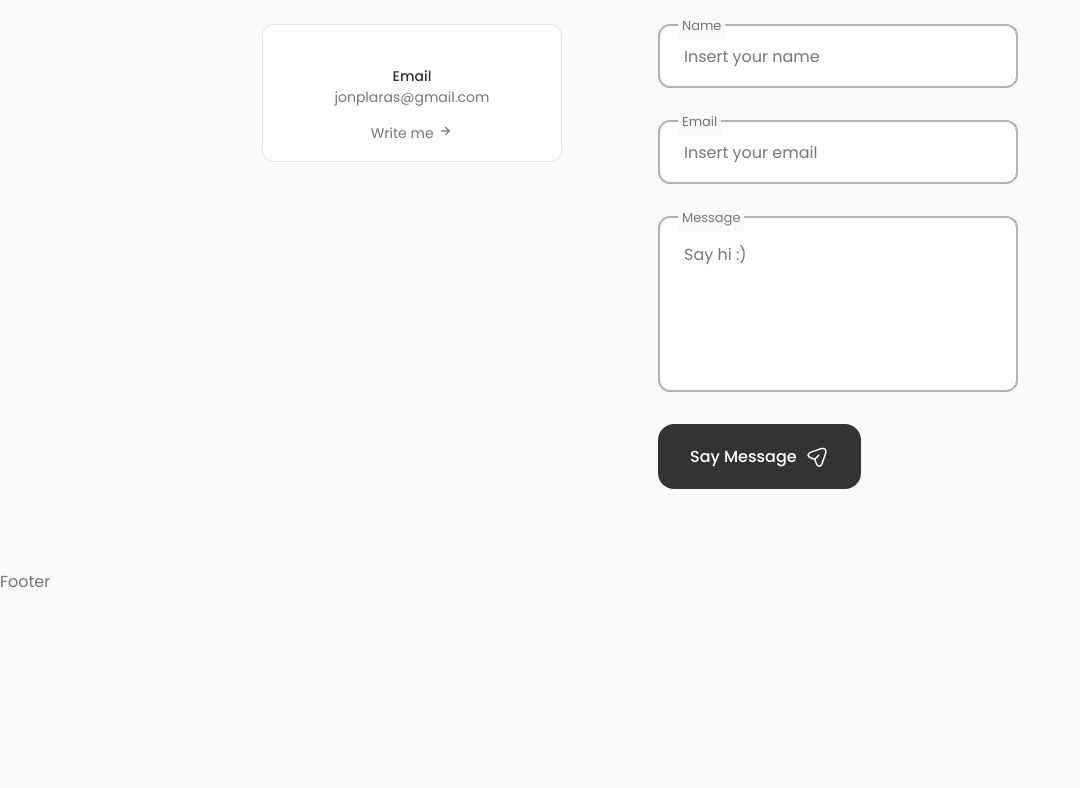
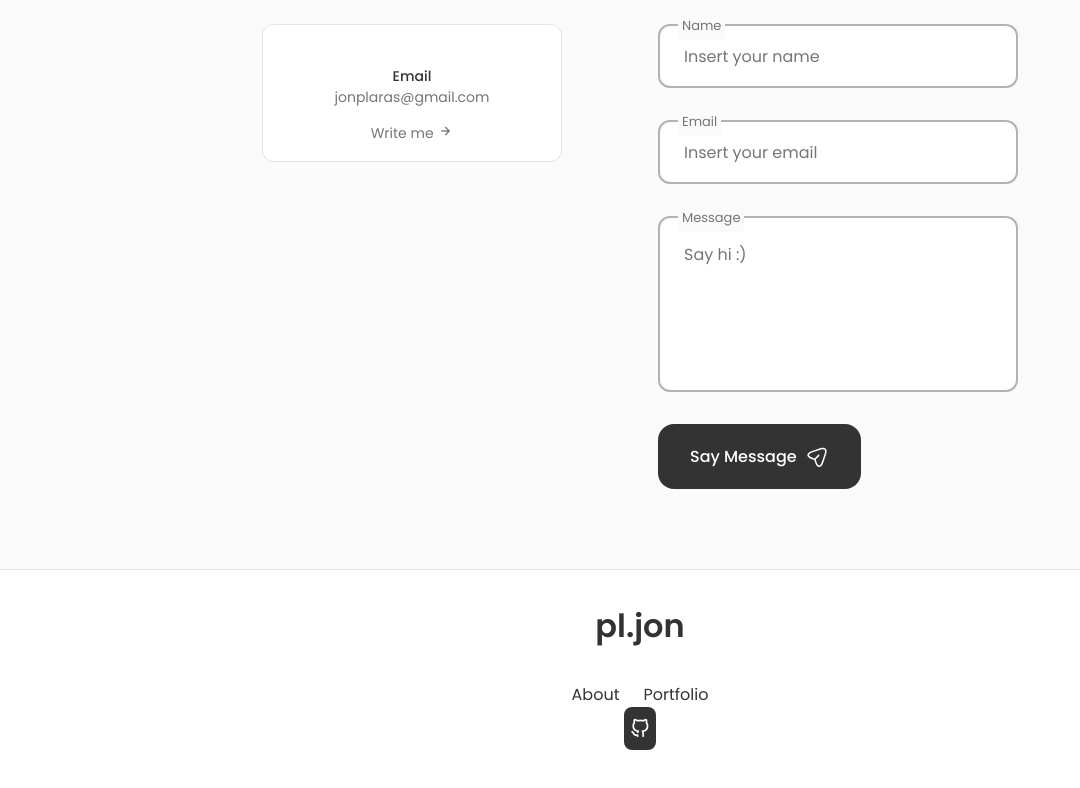
Before and after one commit to pljon/react-portfolio, a React (Create React App) app: page / in a window 1280 px wide. Shown: the part 3813-4601 px from the top of the page, without its empty margins (0-1080 px from the left). Before the commit the page ends 4407 px from the top, so only its background shows below. Built offline with nearby package versions, Linux system fonts and the light colour scheme.

Commit message:
completed footer, added footer styling

```diff
--- a/src/components/footer/Footer.js
+++ b/src/components/footer/Footer.js
@@ -1,9 +1,40 @@
-import React from 'react'
+import React from "react";
+import './footer.css';
 
 const Footer = () => {
   return (
-    <div>Footer</div>
-  )
-}
+    <footer className="footer">
+      <div className="footer__container container">
+        <h1 className="footer__title">pl.jon</h1>
 
-export default Footer
+        <ul className="footer__list">
+          <li>
+            <a href="#about" className="footer__link">
+              About
+            </a>
+          </li>
+
+          <li>
+            <a href="#portfolio" className="footer__link">
+              Portfolio
+            </a>
+          </li>
+        </ul>
+
+        <div className="footer__social">
+          <a
+            href="https://github.com/pljon"
+            className="footer__social-link"
+            target="_blank"
+          >
+            <i class="uil uil-github-alt"></i>
+          </a>
+        </div>
+
+        {/* <span className="footer__copy">pljon All Rights Reserved</span> */}
+      </div>
+    </footer>
+  );
+};
+
+export default Footer;
--- a/src/components/footer/footer.css
+++ b/src/components/footer/footer.css
@@ -0,0 +1,77 @@
+.footer {
+  background-color: var(--container-color);
+  border-top: 1px solid rgba(0, 0, 0, 0.1);
+}
+
+.footer__container {
+  padding: 2rem 0 6rem;
+}
+
+.footer__title,
+.footer__link {
+  color: var(--title-color);
+}
+
+.footer__title {
+  text-align: center;
+  margin-bottom: var(--mb-2);
+}
+
+.footer__link:hover {
+  color: var(--title-color-dark);
+}
+
+.footer__list {
+  display: flex;
+  justify-content: center;
+  column-gap: 1.5rem;
+  margin-bottom: var(--b-2);
+}
+
+.footer__social {
+  display: flex;
+  justify-content: center;
+  column-gap: 1.25rem;
+}
+
+.footer__social-link {
+  background-color: var(--title-color);
+  color: var(--container-color);
+  font-size: 1.25rem;
+  padding: 0.4rem;
+  border-radius: 0.5rem;
+  display: inline-flex;
+}
+
+.footer__social-link:hover {
+  background-color: var(--title-color-dark);
+}
+
+.footer__copy {
+  display: block;
+  margin-top: 4.5rem;
+  color: var(--title-color);
+  text-align: center;
+  font-size: var(--smaller-font-size);
+}
+
+/* responsive breakpoints */
+/* large devices */
+@media screen and (max-width: 992px) {
+    .footer__social-link {
+        padding: 0.25rem;
+        border-radius: 0.25rem;
+        font-size: 1rem;
+    }
+}
+
+/* medium devices */
+@media screen and (max-width: 768px) {
+}
+
+@media screen and (max-width: 576px) {
+}
+
+/* small devices */
+@media screen and (max-width: 350px) {
+}
```
